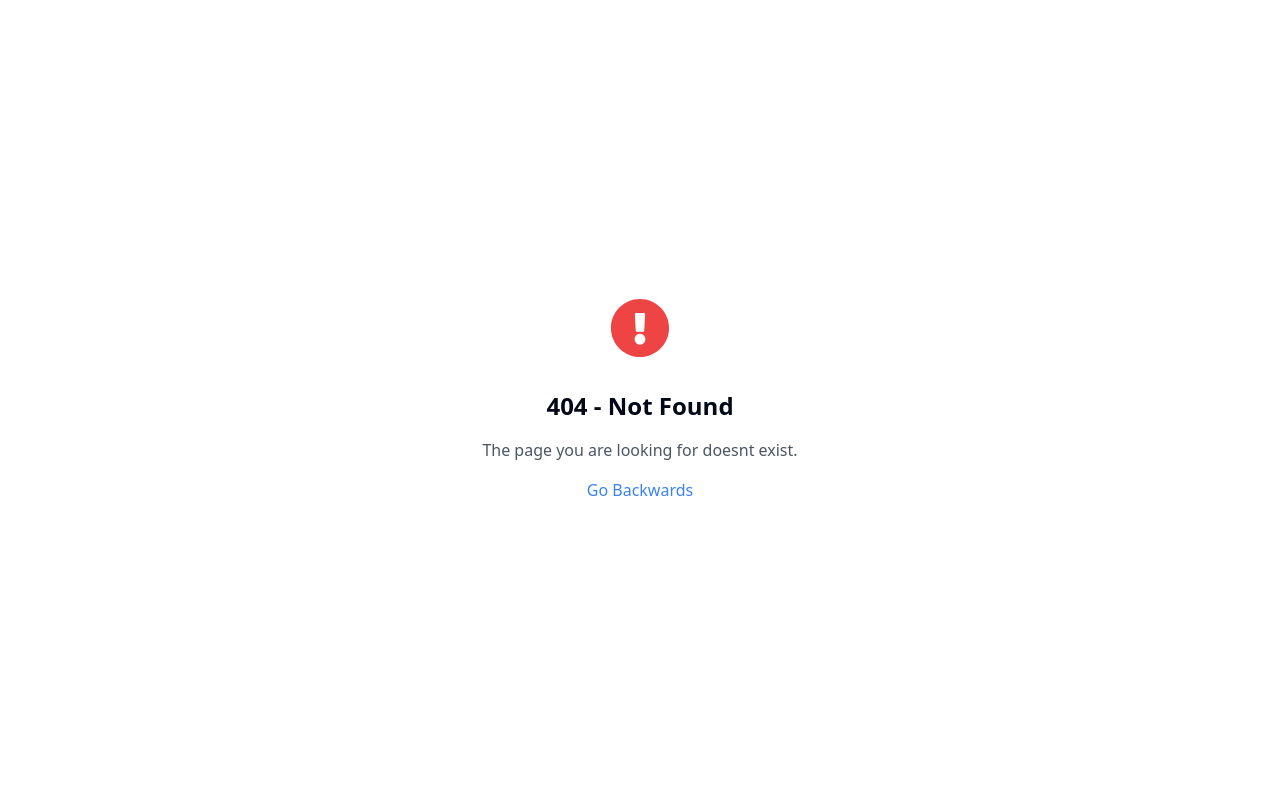
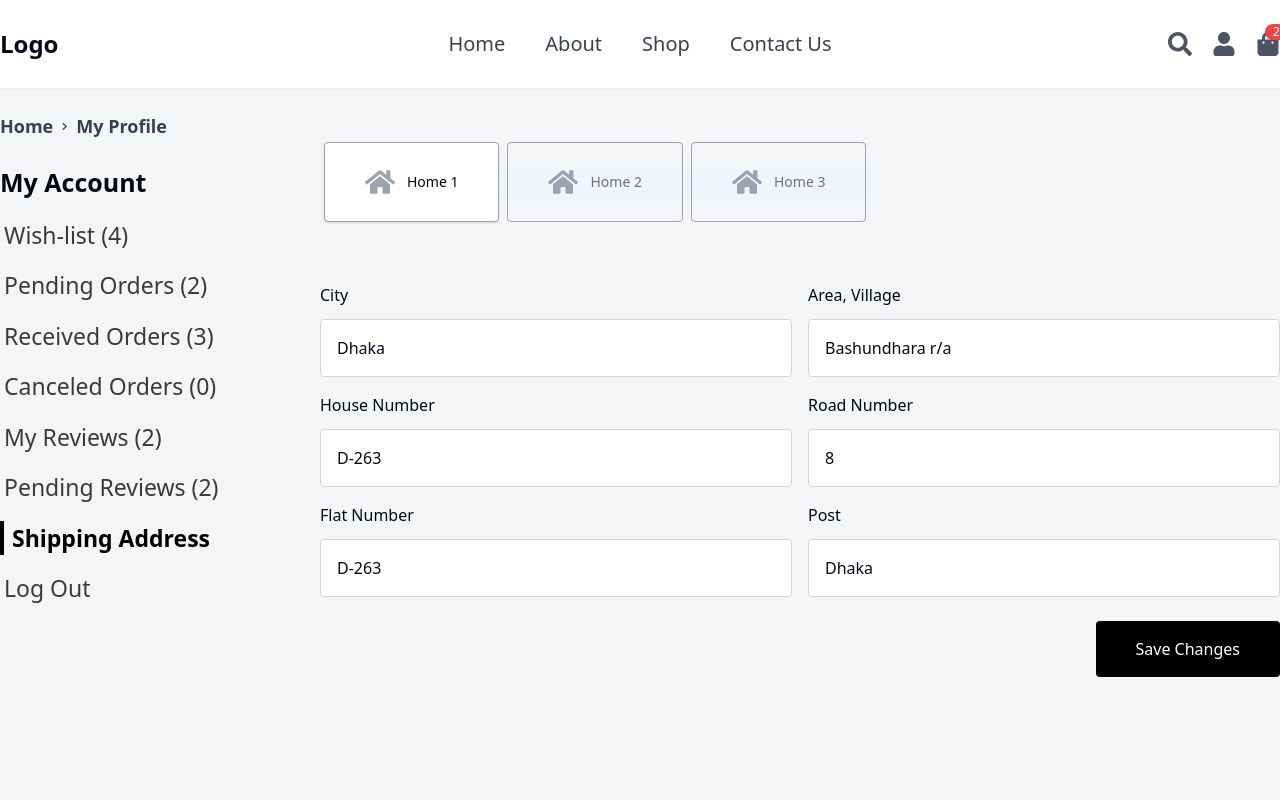
Before and after one commit to Anirbandasjoy/qrinux-emc, a Next.js app: page /dashboard/shipping-address in a window 1280 px wide. Before the commit this address had no page. Shown: the top 800 px of the page. Built offline with nearby package versions, Linux system fonts and the light colour scheme.

Commit message:
create shippping address from home one home two home three

```diff
--- /dev/null
+++ b/src/app/(home)/(dashboard)/dashboard/shipping-address/page.jsx
@@ -0,0 +1,94 @@
+"use client";
+import React from "react";
+import { Tabs, TabsContent, TabsList, TabsTrigger } from "@/components/ui/tabs";
+import { FaHome } from "react-icons/fa";
+import FormComponent from "@/components/dashboard/ShippingAddressForm/ShippingAddressForm";
+
+const ShippingAddress = () => {
+  // Initial form data for each tab
+  const home1Data = {
+    city: "Dhaka",
+    area: "Bashundhara r/a",
+    houseNumber: "D-263",
+    roadNumber: "8",
+    flatNumber: "D-263",
+    post: "Dhaka",
+  };
+
+  const home2Data = {
+    city: "Chittagong",
+    area: "Pahartali",
+    houseNumber: "C-123",
+    roadNumber: "12",
+    flatNumber: "C-123",
+    post: "Chittagong",
+  };
+
+  const home3Data = {
+    city: "Sylhet",
+    area: "Zindabazar",
+    houseNumber: "S-789",
+    roadNumber: "5",
+    flatNumber: "S-789",
+    post: "Sylhet",
+  };
+
+  // Function to handle form submission for Home 1, 2, and 3
+  const handleSubmit = (formData, home) => {
+    console.log(`Form submitted for ${home}:`, formData);
+  };
+
+  return (
+    <div>
+      <Tabs defaultValue="home1" className="w-full">
+        <TabsList className="space-x-2">
+          <TabsTrigger
+            value="home1"
+            className="py-6 px-10 rounded-sm flex items-center gap-3 border border-gray-400"
+          >
+            <FaHome className="text-3xl text-gray-400 " />
+            <h1>Home 1</h1>
+          </TabsTrigger>
+          <TabsTrigger
+            value="home2"
+            className="py-6 px-10 rounded-sm flex items-center gap-3 border border-gray-400"
+          >
+            <FaHome className="text-3xl text-gray-400 " />
+            <h1>Home 2</h1>
+          </TabsTrigger>
+          <TabsTrigger
+            value="home3"
+            className="py-6 px-10 rounded-sm flex items-center gap-3 border border-gray-400"
+          >
+            <FaHome className="text-3xl text-gray-400 " />
+            <h1>Home 3</h1>
+          </TabsTrigger>
+        </TabsList>
+
+        {/* Tabs content */}
+        <div className="mt-20 ">
+          <TabsContent value="home1">
+            <FormComponent
+              initialData={home1Data}
+              onSubmit={(formData) => handleSubmit(formData, "Home 1")}
+            />
+          </TabsContent>
+          <TabsContent value="home2">
+            <FormComponent
+              initialData={home2Data}
+              onSubmit={(formData) => handleSubmit(formData, "Home 2")}
+            />
+          </TabsContent>
+          <TabsContent value="home3">
+            <FormComponent
+              initialData={home3Data}
+              onSubmit={(formData) => handleSubmit(formData, "Home 3")}
+            />
+          </TabsContent>
+        </div>
+      </Tabs>
+    </div>
+  );
+};
+
+export default ShippingAddress;
--- a/src/app/(home)/(dashboard)/layout.js
+++ b/src/app/(home)/(dashboard)/layout.js
@@ -1,13 +1,32 @@
 import Sidebar from "@/components/dashboard/shared/Sidebar";
+import Link from "next/link";
+import { MdOutlineKeyboardArrowRight } from "react-icons/md";
 
 export default function DashboardLayout({ children }) {
   return (
-    <div className="bg-[#f3f5f7] h-screen">
-      <div className="flex pt-28 container mx-auto ">
-        <div className="w-4/12">
-          <Sidebar />
+    <div className="bg-[#f3f5f7] h-screen pt-28">
+      <div className=" container mx-auto ">
+        <div className="flex gap-1 font-semibold text-[15px] text-gray-700 dark:text-gray-300 items-center mb-6">
+          <Link
+            className="hover:underline text-xs sm:text-lg font-semibold"
+            href="/"
+          >
+            Home
+          </Link>
+          <MdOutlineKeyboardArrowRight />
+          <Link
+            className="hover:underline text-xs sm:text-lg font-semibold"
+            href="/dashboard"
+          >
+            My Profile
+          </Link>
         </div>
-        <div className="w-full">{children}</div>
+        <div className="flex ">
+          <div className="w-4/12">
+            <Sidebar />
+          </div>
+          <div className="w-full">{children}</div>
+        </div>
       </div>
     </div>
   );
--- /dev/null
+++ b/src/components/dashboard/ShippingAddressForm/ShippingAddressForm.jsx
@@ -0,0 +1,96 @@
+"use client";
+import React, { useState } from "react";
+
+const FormComponent = ({ initialData, onSubmit }) => {
+  // Initialize state with initialData
+  const [formData, setFormData] = useState(initialData);
+
+  // Handle input change
+  const handleChange = (e) => {
+    const { name, value } = e.target;
+    setFormData({ ...formData, [name]: value });
+  };
+
+  // Handle form submission
+  const handleSubmit = (e) => {
+    e.preventDefault();
+    onSubmit(formData); // Call onSubmit function with form data
+  };
+
+  return (
+    <form onSubmit={handleSubmit}>
+      <div className="grid grid-cols-2 gap-4">
+        <div className="flex flex-col gap-3">
+          <label>City</label>
+          <input
+            type="text"
+            name="city"
+            value={formData.city}
+            onChange={handleChange}
+            className="block w-full px-4 py-4 border border-gray-300 rounded"
+          />
+        </div>
+        <div className="flex flex-col gap-3">
+          <label>Area, Village</label>
+          <input
+            type="text"
+            name="area"
+            value={formData.area}
+            onChange={handleChange}
+            className="block w-full px-4 py-4 border border-gray-300 rounded"
+          />
+        </div>
+        <div className="flex flex-col gap-3">
+          <label>House Number</label>
+          <input
+            type="text"
+            name="houseNumber"
+            value={formData.houseNumber}
+            onChange={handleChange}
+            className="block w-full px-4 py-4 border border-gray-300 rounded"
+          />
+        </div>
+        <div className="flex flex-col gap-3">
+          <label>Road Number</label>
+          <input
+            type="text"
+            name="roadNumber"
+            value={formData.roadNumber}
+            onChange={handleChange}
+            className="block w-full px-4 py-4 border border-gray-300 rounded"
+          />
+        </div>
+        <div className="flex flex-col gap-3">
+          <label>Flat Number</label>
+          <input
+            type="text"
+            name="flatNumber"
+            value={formData.flatNumber}
+            onChange={handleChange}
+            className="block w-full px-4 py-4 border border-gray-300 rounded"
+          />
+        </div>
+        <div className="flex flex-col gap-3">
+          <label>Post</label>
+          <input
+            type="text"
+            name="post"
+            value={formData.post}
+            onChange={handleChange}
+            className="block w-full px-4 py-4 border border-gray-300 rounded"
+          />
+        </div>
+      </div>
+      <div className="flex justify-end">
+        <button
+          type="submit"
+          className="mt-6 px-10 py-4 bg-black text-white ml-auto rounded"
+        >
+          Save Changes
+        </button>
+      </div>
+    </form>
+  );
+};
+
+export default FormComponent;
--- a/src/components/dashboard/shared/Sidebar.jsx
+++ b/src/components/dashboard/shared/Sidebar.jsx
@@ -1,4 +1,5 @@
 "use client";
+import Link from "next/link";
 import { usePathname, useRouter } from "next/navigation";
 
 const Sidebar = () => {
@@ -12,7 +13,7 @@ const Sidebar = () => {
     { label: "Canceled Orders (0)", route: "/dashboard/canceled-orders" },
     { label: "My Reviews (2)", route: "/dashboard/my-reviews" },
     { label: "Pending Reviews (2)", route: "/pending-reviews" },
-    { label: "Shipping Address", route: "/shipping-address" },
+    { label: "Shipping Address", route: "/dashboard/shipping-address" },
     { label: "Log Out", route: "/logout" },
   ];
 
@@ -20,7 +21,11 @@ const Sidebar = () => {
     <div>
       <div>
         <ul className="space-y-4">
-          <li className="text-[25px] font-bold cursor-pointer">My Account</li>
+          <Link href="/dashboard">
+            <li className={`text-[25px] font-bold cursor-pointer `}>
+              My Account
+            </li>
+          </Link>
           {menuItems.map((item, index) => (
             <li
               key={index}
--- a/src/components/shared/Navbar/Navbar.jsx
+++ b/src/components/shared/Navbar/Navbar.jsx
@@ -2,20 +2,12 @@
 import Link from "next/link";
 import React, { useState } from "react";
 import { FaSearch, FaUser, FaShoppingBag } from "react-icons/fa";
+import { usePathname } from "next/navigation";
 
 const Navbar = () => {
-  // State to handle mobile menu toggle
   const [isMobileMenuOpen, setIsMobileMenuOpen] = useState(false);
-  // State to handle active link
-  const [activeLink, setActiveLink] = useState("Home");
 
-  const handleMenuClick = () => {
-    setIsMobileMenuOpen(!isMobileMenuOpen);
-  };
-
-  const handleLinkClick = (link) => {
-    setActiveLink(link);
-  };
+  const pathname = usePathname();
 
   const navblink = [
     {
@@ -37,21 +29,20 @@ const Navbar = () => {
   ];
 
   return (
-    <div className=" bg-white shadow-sm py-7 fixed w-full z-40 ">
-      <nav className=" container mx-auto">
+    <div className="bg-white shadow-sm py-7 fixed w-full z-40">
+      <nav className="container mx-auto">
         <div className="container mx-auto sm:grid grid-cols-3 flex justify-between items-center px-4 sm:px-0">
           {/* Logo */}
-          <div className="text-2xl font-bold ">Logo</div>
+          <div className="text-2xl font-bold">Logo</div>
 
           {/* Navigation Links (Desktop) */}
-          <ul className="hidden md:flex space-x-10  font-medium mx-auto ">
+          <ul className="hidden md:flex space-x-10 font-medium mx-auto">
             {navblink.map((link) => (
               <Link
                 href={link.path}
                 key={link?.pathName}
-                onClick={() => handleLinkClick(link.pathName)}
                 className={`cursor-pointer ${
-                  activeLink === link ? "text-blue-600" : "text-gray-700"
+                  pathname === link.path ? "text-blue-600" : "text-gray-700"
                 } hover:text-blue-600 text-xl font-medium`}
               >
                 {link.pathName}
@@ -60,7 +51,7 @@ const Navbar = () => {
           </ul>
 
           {/* Icons */}
-          <div className="flex items-center space-x-5  ml-auto">
+          <div className="flex items-center space-x-5 ml-auto">
             <FaSearch className="cursor-pointer text-2xl text-gray-600 hover:text-blue-600" />
             <Link href="/dashboard">
               <FaUser className="cursor-pointer text-gray-600 text-2xl hover:text-blue-600" />
@@ -75,7 +66,7 @@ const Navbar = () => {
 
           {/* Mobile Menu Toggle */}
           <button
-            onClick={handleMenuClick}
+            onClick={() => setIsMobileMenuOpen(!isMobileMenuOpen)}
             className="md:hidden text-gray-600 ml-5 hover:text-blue-600 focus:outline-none"
           >
             <svg
@@ -106,14 +97,9 @@ const Navbar = () => {
               <Link
                 href={link?.path}
                 key={link?.pathName}
-                onClick={() => {
-                  handleLinkClick(link?.pathName);
-                  setIsMobileMenuOpen(false);
-                }}
+                onClick={() => setIsMobileMenuOpen(false)}
                 className={`block py-2 px-4 text-center ${
-                  activeLink === link?.pathName
-                    ? "text-blue-600"
-                    : "text-gray-700"
+                  pathname === link?.path ? "text-blue-600" : "text-gray-700"
                 } hover:bg-gray-100 hover:text-blue-600 cursor-pointer`}
               >
                 {link?.pathName}
```
